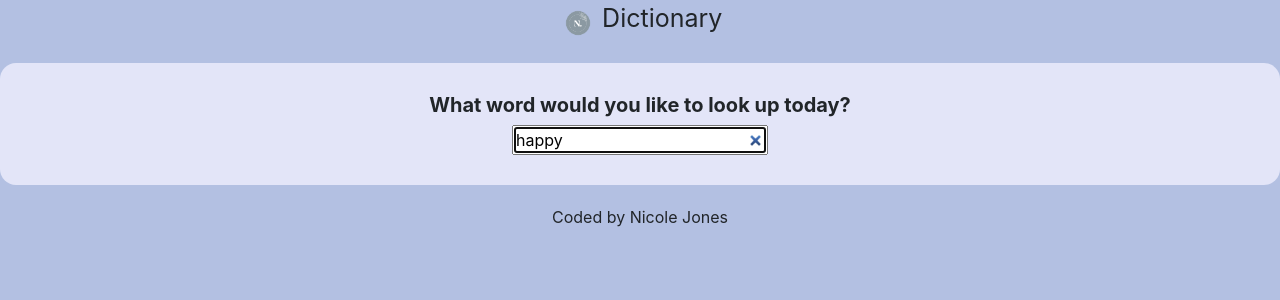
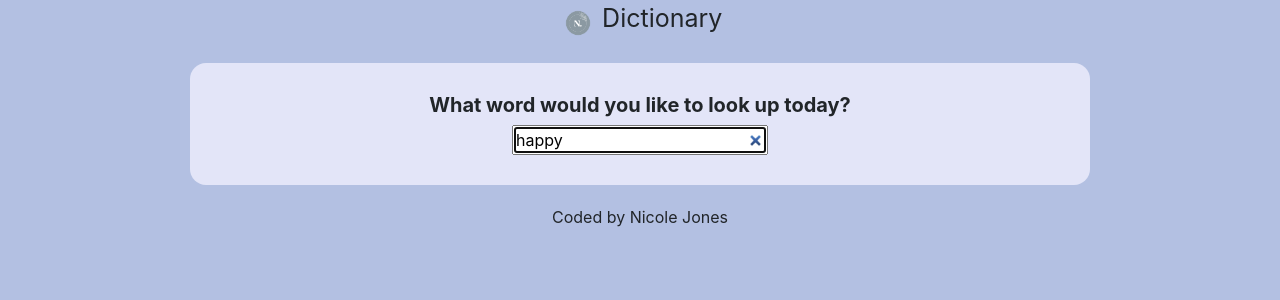
Before and after one commit to nicolemariej/dictionary-project, a React (Create React App) app: page / in a window 1280 px wide. Shown: the top 300 px of the page. Built offline with nearby package versions, Linux system fonts and the light colour scheme; no server answers.

Commit message:
change logo

```diff
--- a/src/App.css
+++ b/src/App.css
@@ -16,4 +16,6 @@ a {
 
 .App {
   text-align: center;
+  max-width: 900px;
+  margin: 0 auto;
 }
```
Also changed, not shown: public/logo192.png, public/logo512.png.
